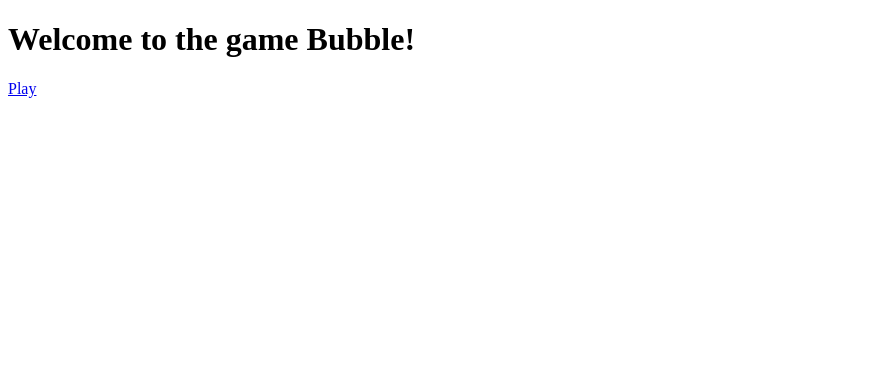
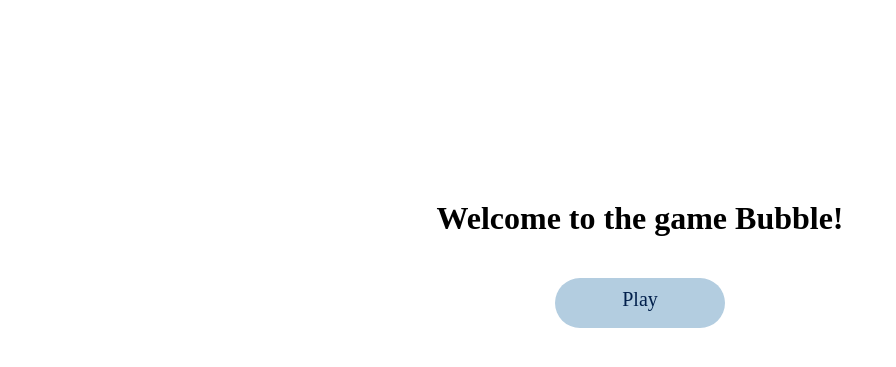
Before and after one commit to jmzhengkong/bubble-player, a Django app: page /bubble/ in a window 1280 px wide. Shown: the top 367 px of the page, without its empty margins (0-896 px from the left). Run offline with Django 3.2, Linux system fonts and the light colour scheme.

Commit message:
change style.

```diff
--- a/bubble/static/bubble/style.css
+++ b/bubble/static/bubble/style.css
@@ -1,80 +1,89 @@
 .red-button {
   background: #D53032;
   display: block;
-  padding: 20px 20px;
+  /* padding: 20px 20px; */
   text-align: center;
   text-decoration: none;
-  width: 5px;
-  height: 5px;
-  border-radius: 30px;
+  width: 35px;
+  height: 35px;
+  border-radius: 20px;
 }
 
 .green-button {
   background: rgb(124, 188, 42);
   display: block;
-  padding: 20px 20px;
+  /* padding: 20px 20px; */
   text-align: center;
   text-decoration: none;
-  width: 5px;
-  height: 5px;
-  border-radius: 30px;
+  width: 35px;
+  height: 35px;
+  border-radius: 20px;
 }
 
 .magenta-button {
   background: magenta;
   display: block;
-  padding: 20px 20px;
+  /* padding: 20px 20px; */
   text-align: center;
   text-decoration: none;
-  width: 5px;
-  height: 5px;
-  border-radius: 30px;
+  width: 35px;
+  height: 35px;
+  border-radius: 20px;
 }
 
 .yellow-button {
   background: #FAE03C;
   display: block;
-  padding: 20px 20px;
+  /* padding: 20px 20px; */
   text-align: center;
   text-decoration: none;
-  width: 5px;
-  height: 5px;
-  border-radius: 30px;
+  width: 35px;
+  height: 35px;
+  border-radius: 20px;
 }
 
 .blue-button {
   background: rgb(58, 117, 198);
   display: block;
-  padding: 20px 20px;
+  /* padding: 20px 20px; */
   text-align: center;
   text-decoration: none;
-  width: 5px;
-  height: 5px;
-  border-radius: 30px;
+  width: 35px;
+  height: 35px;
+  border-radius: 20px;
 }
 
 .no-button {
   background: white;
   display: block;
-  padding: 20px 20px;
+  /* padding: 20px 20px; */
   text-align: center;
   text-decoration: none;
-  width: 5px;
-  height: 5px;
-  border-radius: 30px;
+  width: 35px;
+  height: 35px;
+  border-radius: 20px;
   cursor: default;
   pointer-events: none;
 }
 
 .button {
-  background: gray;
+  margin-top:20px;
+  background: #b3cde0;
   display: inline-block;
-  padding: 20px 20px;
+  padding: 10px;
   text-align: center;
   text-decoration: none;
-  width: 280px;
-  height: 15px;
+  width: 150px;
+  height: 30px;
   border-radius: 30px;
   font-size: 20px;
-  color: white;
+  color: #011f4b;
 }
+
+.index-h1 {
+  margin-top: 200px;
+}
+
+.web-table{
+  border: 2px solid #b3cde0;
+}
--- a/bubble/templates/bubble/index.html
+++ b/bubble/templates/bubble/index.html
@@ -1,3 +1,5 @@
+{% load static %}
+<link rel="stylesheet" type="text/css" href="{% static 'bubble/style.css' %}">
 <!DOCTYPE html>
 <html>
 
@@ -9,8 +11,10 @@
 </head>
 
 <body>
-  <h1> Welcome to the game Bubble! </h1>
-  <a href="{% url 'map' %}"> Play </a>
+  <center>
+    <h1 class="index-h1"> Welcome to the game Bubble! </h1>
+    <a class="button" href="{% url 'map' %}"> Play </a>
+  </center>
 </body>
 
 </html>
--- a/bubble/templates/bubble/machine_map.html
+++ b/bubble/templates/bubble/machine_map.html
@@ -11,8 +11,9 @@
 </head>
 
 <body>
+  <center>
     <h1> Score: {{score}} </h1>
-  <table>
+    <table class="web-table">
       {% for list in buttons %}
       <tr>
         {% for button in list %}
@@ -24,5 +25,7 @@
       {% endfor %}
     </table>
     <a class="button" href="{% url 'map' %}"> New Game </a> <a class="button" href="{% url 'machine' %}"> Machine Play </a>
+  </center>
 </body>
+
 </html>
--- a/bubble/templates/bubble/machine_select.html
+++ b/bubble/templates/bubble/machine_select.html
@@ -2,6 +2,7 @@
 <link rel="stylesheet" type="text/css" href="{% static 'bubble/style.css' %}">
 <!DOCTYPE html>
 <html>
+
 <head>
   <meta charset="utf-8" http-equiv="refresh" content="0.5; URL={% url 'machine-play' %}">
   <title>
@@ -10,8 +11,9 @@
 </head>
 
 <body>
+  <center>
     <h1> Score: {{score}} </h1>
-  <table>
+    <table class="web-table">
       {% for list in buttons %}
       <tr>
         {% for button in list %}
@@ -23,5 +25,7 @@
       {% endfor %}
     </table>
     <a class="button" href="{% url 'map' %}"> New Game </a> <a class="button" href="{% url 'machine' %}"> Machine Play </a>
+  </center>
 </body>
+
 </html>
--- a/bubble/templates/bubble/map.html
+++ b/bubble/templates/bubble/map.html
@@ -11,8 +11,9 @@
 </head>
 
 <body>
+  <center>
     <h1> Score: {{score}} </h1>
-  <table>
+    <table class="web-table">
       {% for list in buttons %}
       <tr>
         {% for button in list %}
@@ -24,5 +25,7 @@
       {% endfor %}
     </table>
     <a class="button" href="{% url 'map' %}"> New Game </a> <a class="button" href="{% url 'machine' %}"> Machine Play </a>
+  </center>
 </body>
+
 </html>
--- a/bubble/templates/bubble/select.html
+++ b/bubble/templates/bubble/select.html
@@ -2,6 +2,7 @@
 <link rel="stylesheet" type="text/css" href="{% static 'bubble/style.css' %}">
 <!DOCTYPE html>
 <html>
+
 <head>
   <meta charset="utf-8" http-equiv="refresh" content="0.5; URL={% url 'play' %}">
   <title>
@@ -10,8 +11,9 @@
 </head>
 
 <body>
+  <center>
     <h1> Score: {{score}} </h1>
-  <table>
+    <table class="web-table">
       {% for list in buttons %}
       <tr>
         {% for button in list %}
@@ -23,5 +25,7 @@
       {% endfor %}
     </table>
     <a class="button" href="{% url 'map' %}"> New Game </a> <a class="button" href="{% url 'machine' %}"> Machine Play </a>
+  </center>
 </body>
+
 </html>
```
Lines whose indentation alone changed are shown as unchanged.
